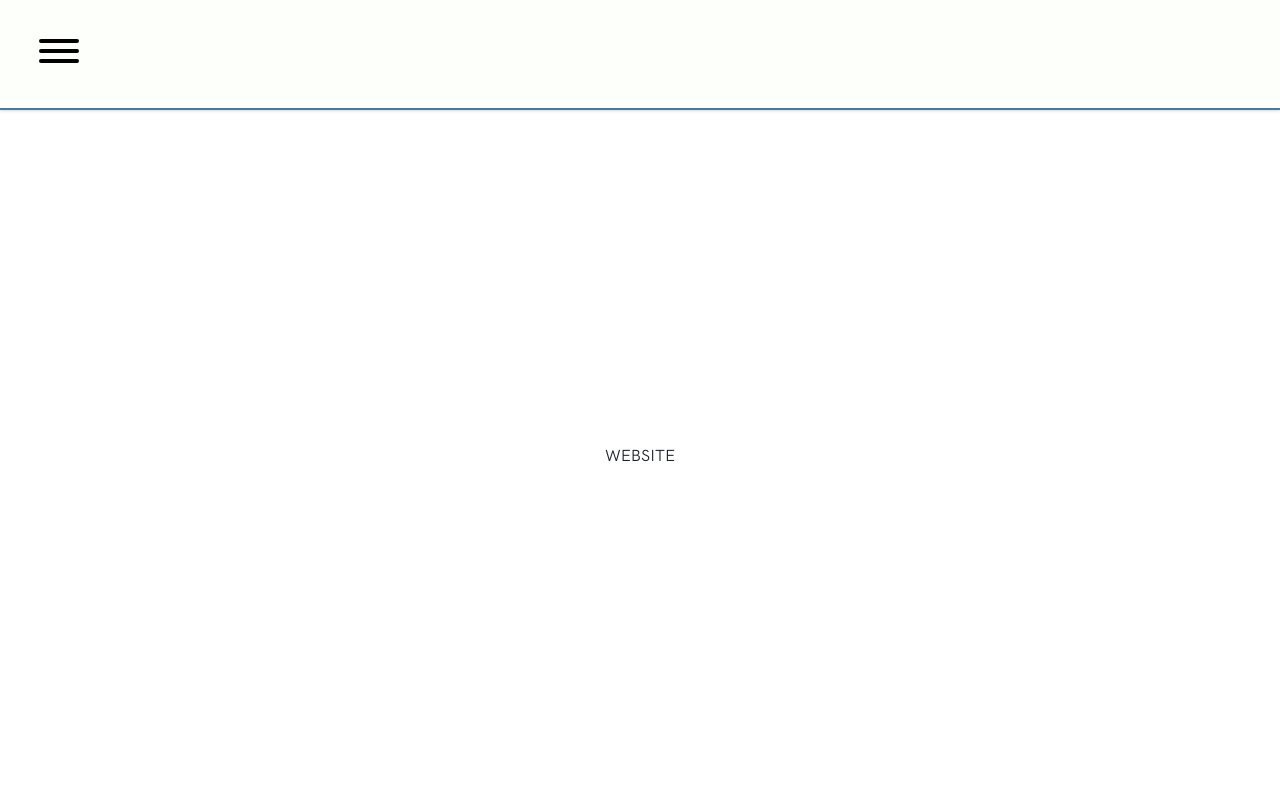
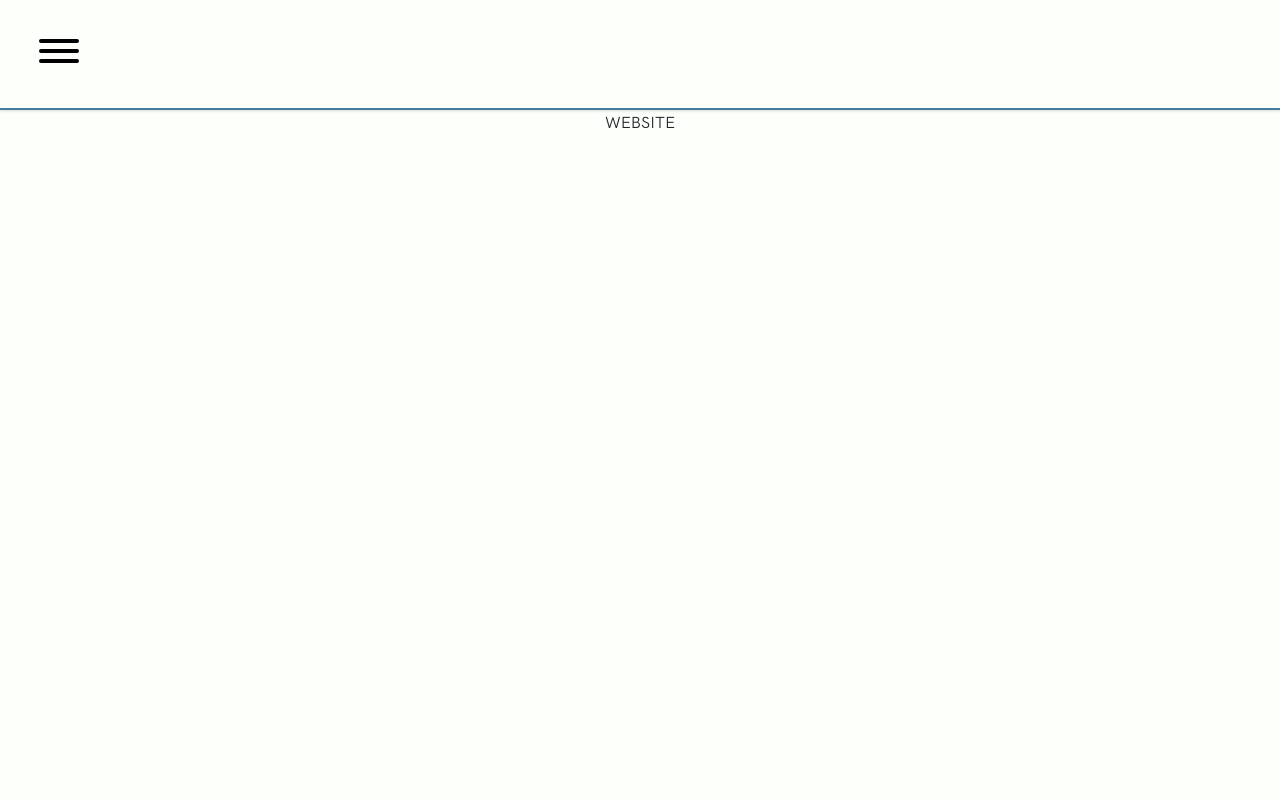
Before and after one commit to AkashBhave/personal-website, a Gatsby site in the folder web/: page / in a window 1280 px wide. Built offline with nearby package versions, Linux system fonts and the light colour scheme; Gatsby itself is replaced by a stand-in of ours.

Commit message:
Update and move default layout into /web/src/layouts

```diff
--- a/web/src/components/layout.js
+++ /dev/null
@@ -1,33 +0,0 @@
-import React from 'react'
-import PropTypes from 'prop-types'
-import { graphql, useStaticQuery } from 'gatsby'
-
-import Header from './header'
-
-function Layout({ children }) {
-    const data = useStaticQuery(graphql`
-        query SiteTitleQuery {
-            site {
-                siteMetadata {
-                    title
-                }
-            }
-        }
-    `)
-
-    return (
-        <div className="flex flex-col font-sans min-h-screen text-gray-900">
-            <Header siteTitle={data.site.siteMetadata.title} />
-
-            <main className="flex flex-col flex-1 md:justify-center max-w-4xl mx-auto px-4 py-8 md:p-8 w-full">
-                {children}
-            </main>
-        </div>
-    )
-}
-
-Layout.propTypes = {
-    children: PropTypes.node.isRequired
-}
-
-export default Layout
--- /dev/null
+++ b/web/src/layouts/default.js
@@ -0,0 +1,19 @@
+import React from 'react'
+
+import Header from '../components/header'
+import Footer from '../components/footer'
+
+const Layout = ({ children }) => (
+    <div className="font-sans bg-light text-dark flex flex-col min-h-screen">
+        <div class="flex-1 flex flex-col">
+            <Header className="flex-shrink-0" />
+            <main id="main">{children}</main>
+        </div>
+
+        <div className="pin-b">
+            <Footer />
+        </div>
+    </div>
+)
+
+export default Layout
--- a/web/src/pages/404.js
+++ b/web/src/pages/404.js
@@ -1,6 +1,6 @@
 import React from 'react'
 
-import Layout from '../components/layout'
+import Layout from '../layouts/default'
 import SEO from '../components/seo'
 
 function NotFoundPage() {
--- a/web/src/pages/index.js
+++ b/web/src/pages/index.js
@@ -1,6 +1,6 @@
 import React from 'react'
 
-import Layout from '../components/layout'
+import Layout from '../layouts/default'
 import SEO from '../components/seo'
 
 function IndexPage() {
```
